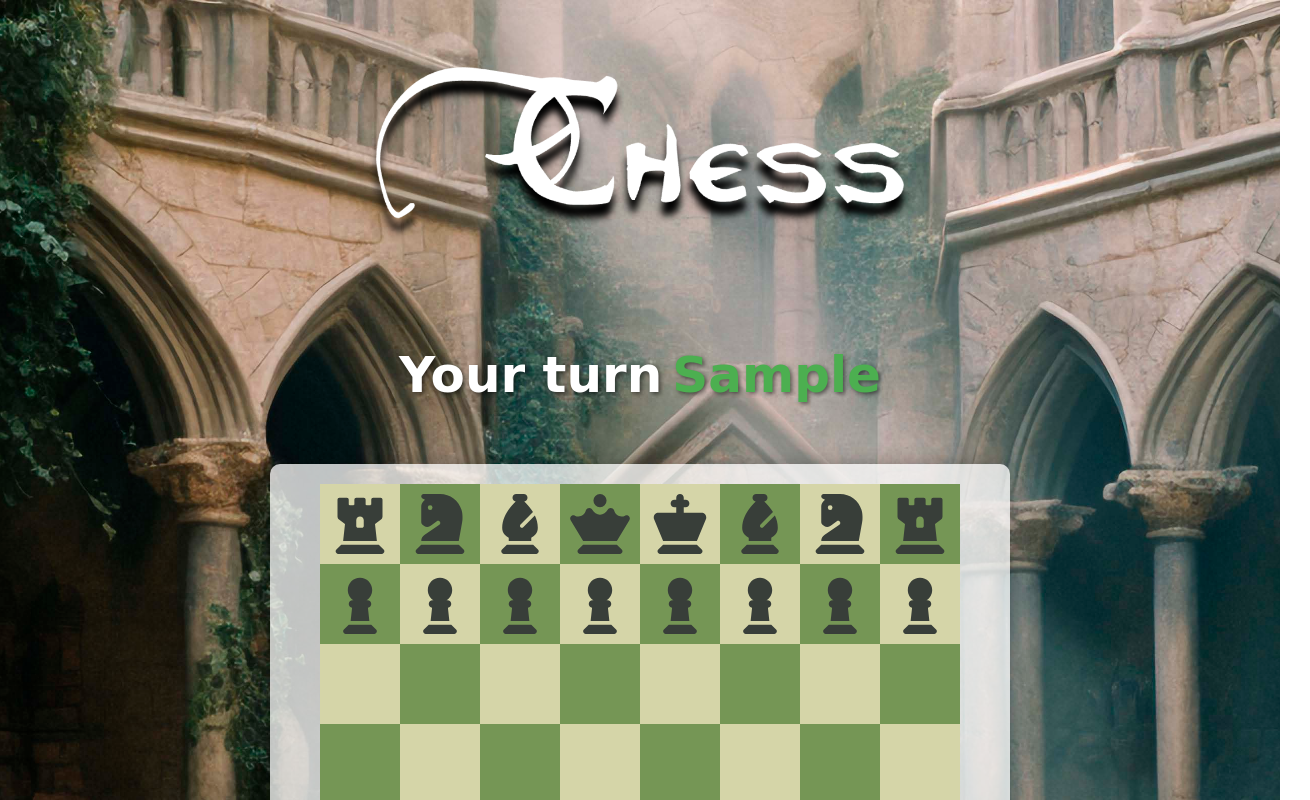
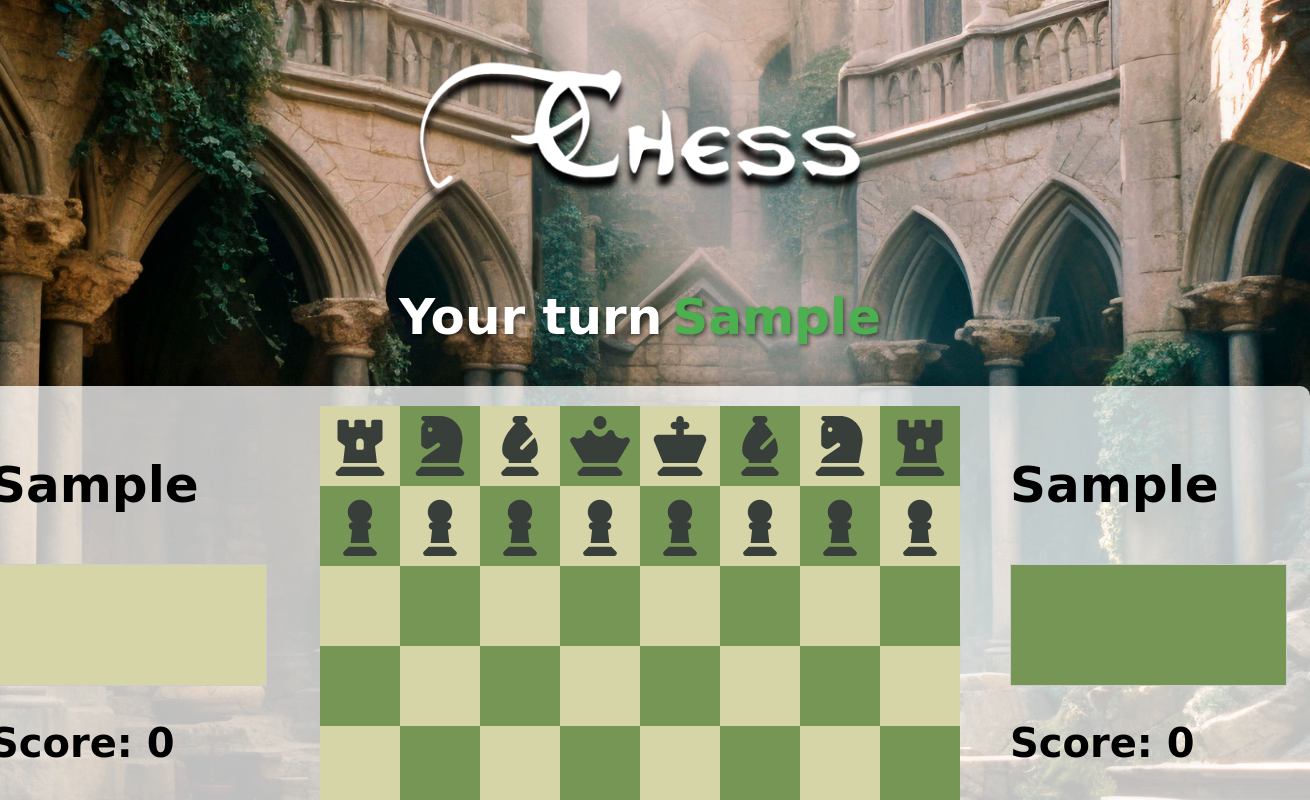
Before and after one commit to dm-1904/hackathon2-chess, a plain HTML site: page index.html in a window 1280 px wide. Both pictures are taken after typing "Sample", "Sample" into the empty fields and a click on the button "Start Game". Shown: the top 800 px of the page, 1310 px wide, since content can reach past the window. Drawn offline with Linux system fonts and the light colour scheme; a web font is replaced by a local one.

Commit message:
all code function, style complete

```diff
--- a/moves.js
+++ b/moves.js
@@ -189,9 +189,12 @@ export const movePiece = (piece, targetSquare) => {
   // Update the turn
   gameState.whosTurn = gameState.whosTurn === "white" ? "black" : "white";
 
-  // Update the turn display
+  // Update the turn display with player name
   const turnDiv = document.querySelector(".whos-turn");
   if (turnDiv) {
-    turnDiv.innerHTML = gameState.whosTurn;
+    const currentPlayer = gameState.players[gameState.whosTurn];
+    turnDiv.innerHTML = currentPlayer
+      ? ` ${currentPlayer}`
+      : ` ${gameState.whosTurn}`;
   }
 };
--- a/style.css
+++ b/style.css
@@ -40,9 +40,11 @@ body {
 .game {
   position: relative;
   display: flex;
-  flex-direction: column;
-  align-items: center;
-  width: 700px;
+  flex-direction: row;
+  justify-content: center;
+  align-items: flex-start;
+  gap: 20px;
+  width: 1300px;
   padding: 20px;
   background-color: rgba(255, 255, 255, 0.75);
   border-radius: 10px;
@@ -54,7 +56,7 @@ body {
 .headerImg {
   display: block;
   margin: 0 auto 20px;
-  width: 600px;
+  width: 500px;
   max-width: 80vw;
   height: auto;
   position: relative;
@@ -80,7 +82,18 @@ body {
 
 .captured-black,
 .captured-white {
-  margin: 20px;
+  display: flex;
+  flex-direction: column;
+  width: 200px;
+  pointer-events: auto;
+}
+
+.captured-white {
+  margin-left: 20px;
+}
+
+.captured-black {
+  margin-right: 100px;
 }
 
 .captured-black h3,
@@ -154,8 +167,11 @@ body {
 
 .captured-pieces {
   display: flex;
+  flex-direction: row;
   justify-content: space-between;
-  margin-top: 20px;
+  width: 100%;
+  position: absolute;
+  pointer-events: none;
 }
 
 .captured-container {
@@ -277,7 +293,7 @@ body {
 .your-turn {
   text-align: center;
   font-size: 50px;
-  margin: 20px 0;
+  /* margin: 20px 0; */
   color: white;
   text-shadow: 2px 2px 4px rgba(0, 0, 0, 0.5);
   display: none;
```
